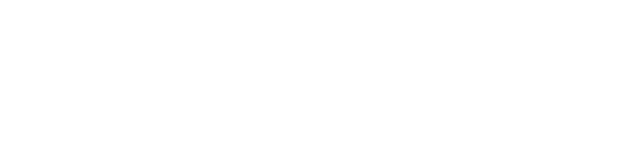
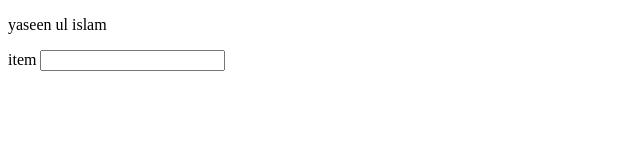
Before and after one commit to yaseenulislam/test-one, a plain HTML site: page test git 2.html in a window 1280 px wide. Shown: the whole page, without its empty margins (0-640 px from the left). Drawn offline with Linux system fonts and the light colour scheme.

Commit message:
test-one

```diff
--- a/test git 2.html
+++ b/test git 2.html
@@ -5,8 +5,14 @@
     <meta http-equiv="X-UA-Compatible" content="IE=edge">
     <meta name="viewport" content="width=device-width, initial-scale=1.0">
     <title>Document</title>
+
 </head>
 <body>
 
+    <p>yaseen ul islam</p>
+    <label for="">item</label>
+    <input type="text">
+
+
 </body>
 </html>
```
